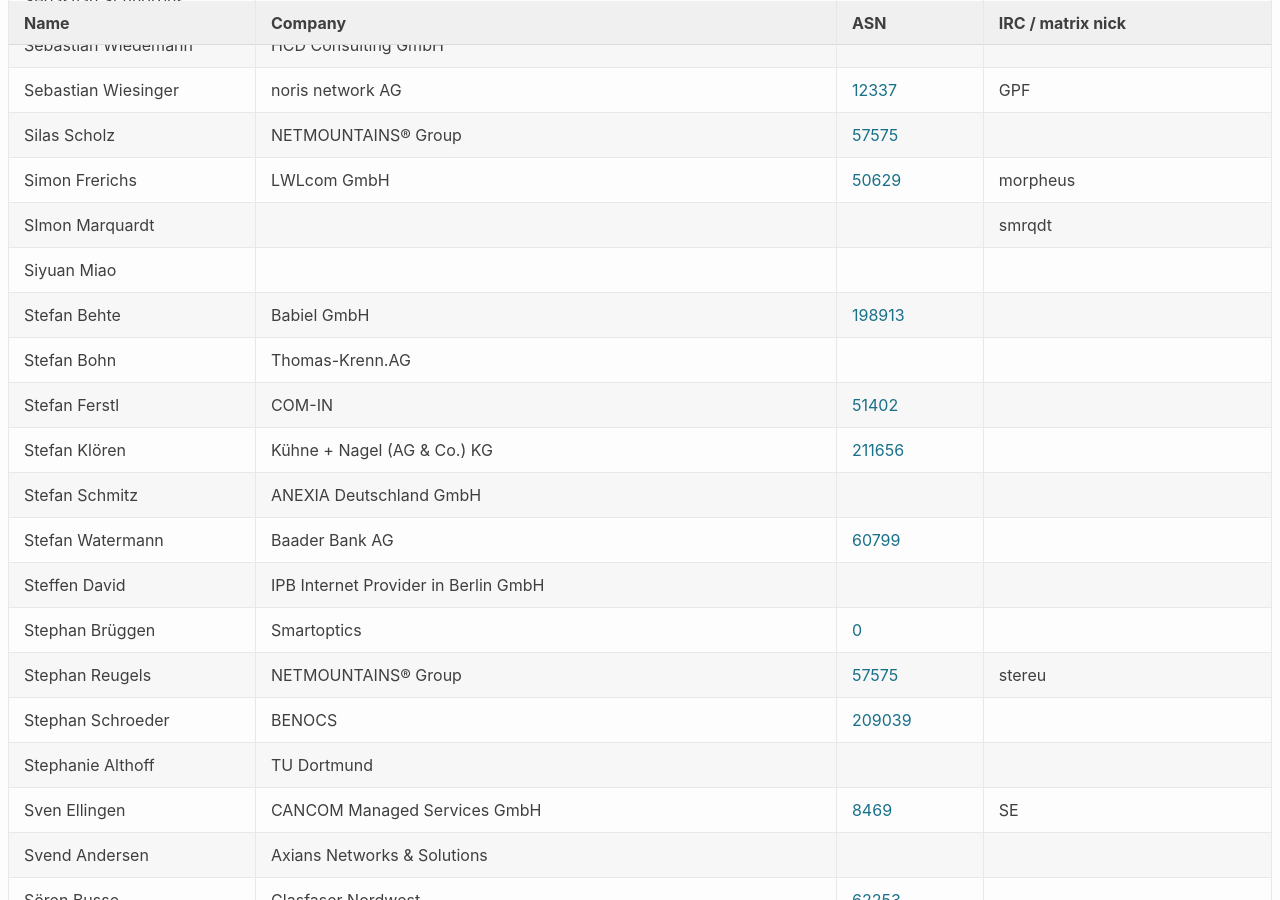
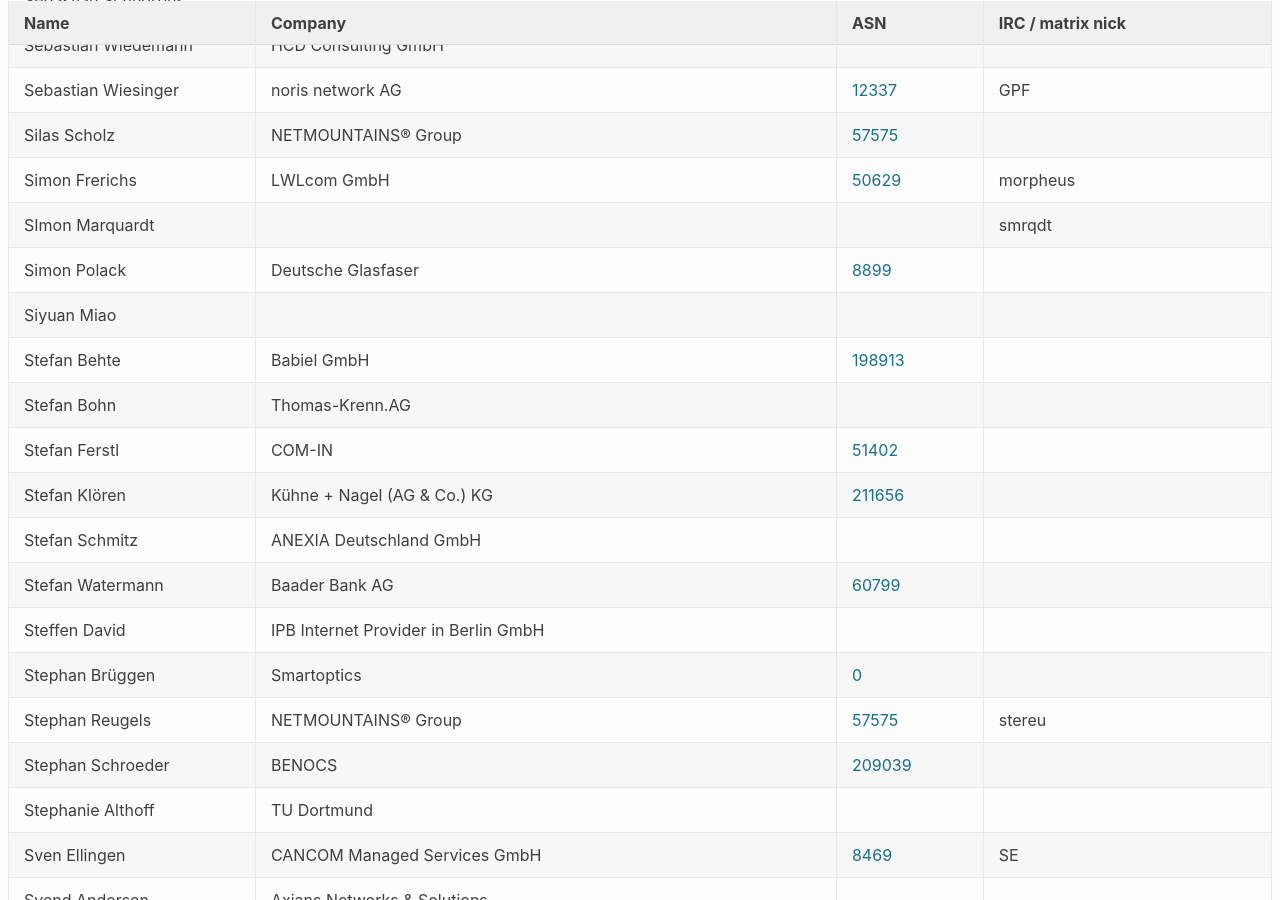
Before and after one commit to denog/pretix-attendeelist, a Jekyll site: the page built from denog16/index.markdown, in a window 1280 px wide and 900 px high, scrolled down 14065 px. Built offline with Jekyll 4.4.1, drawn with Linux system fonts in a browser that asks for light colours.

Commit message:
Latest data: Tue Oct 15 15:10:56 UTC 2024

```diff
--- a/_data/attendees_denog16_onsite.json
+++ b/_data/attendees_denog16_onsite.json
@@ -1872,6 +1872,12 @@
     "asn": null
   },
   {
+    "name": "Simon Polack",
+    "company": "Deutsche Glasfaser",
+    "irc": null,
+    "asn": "8899"
+  },
+  {
     "name": "Siyuan Miao",
     "company": null,
     "irc": null,
```
